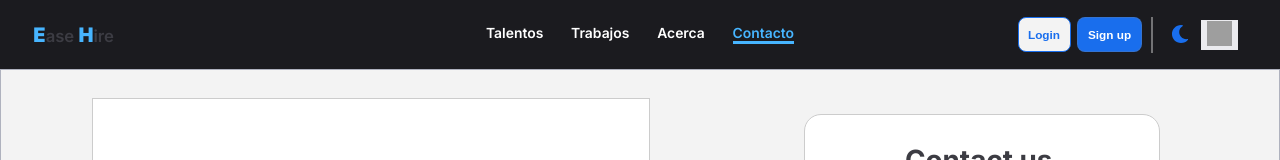
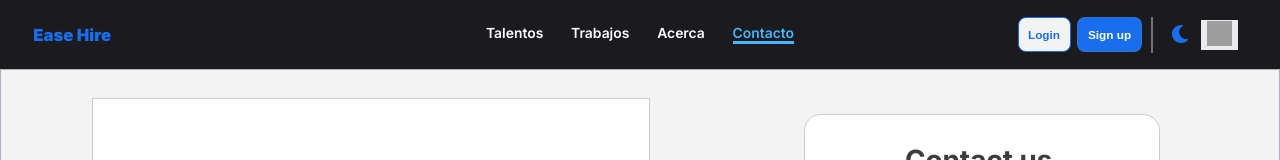
Before and after one commit to SebaPerez90/asdasd, a Next.js app: page /contact in a window 1280 px wide. Shown: the top 160 px of the page. Built offline with nearby package versions, Linux system fonts and the light colour scheme; grey boxes are pictures that could not be loaded.

Commit message:
landing mock

```diff
--- a/src/components/Header/NavBar/NavBar.module.css
+++ b/src/components/Header/NavBar/NavBar.module.css
@@ -37,14 +37,15 @@
   position: absolute;
   left: 2em;
   cursor: pointer;
-  color: var(--color-primary-light);
+  color: var(--blue-strong);
   font-size: 1.2em;
-}
+  font-weight: 900;
+  transition: all 200ms;
 
-.logo_container strong {
-  color: var(--blue-medium);
-  font-weight: 900;
-  font-size: 1.2em;
+  &:hover {
+    color: var(--blue-medium);
+    transition: all 200ms;
+  }
 }
 
 /* Dark Theme */
--- a/src/components/Header/NavBar/NavBar.tsx
+++ b/src/components/Header/NavBar/NavBar.tsx
@@ -50,7 +50,7 @@ const NavBar = () => {
       <div
         className={styles.logo_container}
         onClick={() => router.push('/')}>
-        <strong>E</strong>ase <strong>H</strong>ire
+        Ease Hire
       </div>
       <nav className={styles.navbar}>
         {navLinks.map((element, index) => (
```
